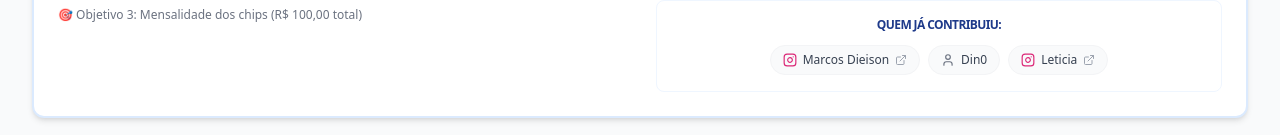
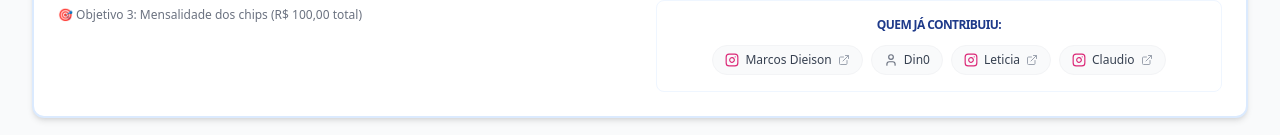
Before and after one commit to LuckyEasyGold/tarifaZero, a React (Vite) app: page / in a window 1280 px wide. Shown: the part 1192-1327 px from the top of the page. Built offline with nearby package versions, Linux system fonts and the light colour scheme.

Commit message:
atualizando apoiadores

```diff
--- a/src/App.tsx
+++ b/src/App.tsx
@@ -9,18 +9,13 @@ import { useGPSSimulator } from '@/hooks/useGPSSimulator';
 import { Instagram, Facebook, User, ExternalLink } from 'lucide-react';
 import './App.css';
 import apoiadoresData from '@/data/apoiadores.json';
+import type { Apoiador } from '@/types';
 
-// Interface para tipagem dos apoiadores do projeto
-interface Apoiador {
-  id: number;
-  nome: string;
-  redeSocial: string;
-  tipo: 'instagram' | 'facebook' | 'outro';
-}
+
 
 function App() {
   // ==========================================
-  // ESTADOS (STATES)
+  // ESTADOS
   // ==========================================
   const [linhaSelecionada, setLinhaSelecionada] = useState<LinhaOnibus>(todasLinhas[0]);
   const [isMobile, setIsMobile] = useState(false);
@@ -31,7 +26,7 @@ function App() {
   const [progress, setProgress] = useState(0);
 
   // ==========================================
-  // EFEITOS (EFFECTS)
+  // EFEITOS
   // ==========================================
 
   // 1. Monitorar redimensionamento da tela (Mobile vs Desktop)
@@ -80,7 +75,7 @@ function App() {
   }, [linhaSelecionada, reiniciarSimulacao]);
 
   // ==========================================
-  // RENDERIZAÇÃO CONDICIONAL (LOADING)
+  // RENDERIZAÇÃO CONDICIONAL
   // Importante: Deve vir após todos os Hooks!
   // ==========================================
   if (loading) {
@@ -126,11 +121,11 @@ function App() {
           <p className="text-xs sm:text-sm font-medium animate-pulse text-center w-full sm:w-auto">
             🚀 Projeto em Expansão: Ajude a monitorar os ônibus do Tarifa Zero em Palmas!
           </p>
-          {!isMobile && (
-            <a href="#contribuir" className="text-xs bg-yellow-400 text-blue-900 px-3 py-1 rounded-full font-bold hover:bg-yellow-300 transition">
-              Apoiar Projeto
-            </a>
-          )}
+
+          <a href="#contribuir" className="text-xs bg-yellow-400 text-blue-900 px-3 py-1 rounded-full font-bold hover:bg-yellow-300 transition">
+            Apoiar Projeto
+          </a>
+
         </div>
       </div>
 
--- a/src/components/InfoPanel.tsx
+++ b/src/components/InfoPanel.tsx
@@ -84,7 +84,7 @@ const InfoPanel = ({
     <div className="space-y-4">
       {/* Seletor de Linha - Agora no topo do InfoPanel */}
       <Card>
-        <CardContent className="p-4">
+        <CardContent className="p-4 z-9999">
           <SeletorLinha
             linhas={linhas}
             linhaSelecionada={linha}
--- a/src/data/apoiadores.json
+++ b/src/data/apoiadores.json
@@ -16,5 +16,11 @@
     "nome": "Leticia",
     "redeSocial": "https://www.instagram.com/leti_bzt",
     "tipo": "instagram"
+  },
+  {
+    "id": 4,
+    "nome": "Claudio",
+    "redeSocial": "https://www.instagram.com/claudiomarturra",
+    "tipo": "instagram"
   }
 ]
--- a/src/types/index.ts
+++ b/src/types/index.ts
@@ -36,3 +36,10 @@ export interface Rua {
   nome: string;
   coordenadas: LatLng[];
 }
+
+export interface Apoiador {
+  id: number;
+  nome: string;
+  redeSocial: string;
+  tipo: 'instagram' | 'facebook' | 'outro';
+}
```
Also changed, not shown: src/data/linhas.ts (+4 -4 lines).
